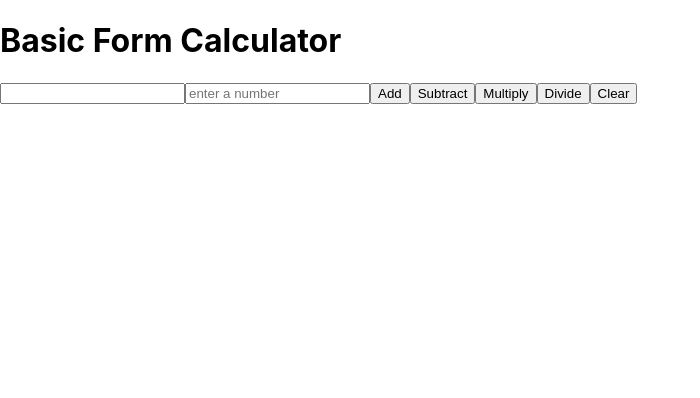
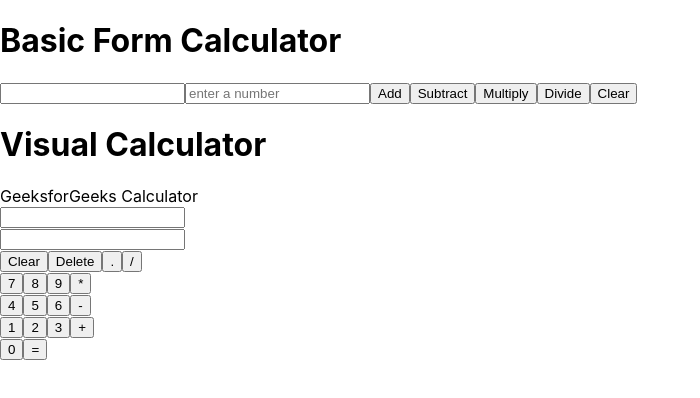
Before and after one commit to tanmichael1/Calculator, a React (Create React App) app: page / in a window 1280 px wide. Shown: the top 398 px of the page, without its empty margins (0-700 px from the left). Built offline with nearby package versions, Linux system fonts and the light colour scheme.

Commit message:
Create visual calculator

```diff
--- a/src/App.js
+++ b/src/App.js
@@ -1,5 +1,6 @@
 import logo from "./logo.svg";
 import React, { useState, useEffect } from "react";
+import Calculator from "./components/calculator";
 
 function App() {
   const [currentSum, setCurrentSum] = useState(0);
@@ -98,6 +99,10 @@
         <button onClick={Divide}>Divide</button>
         <button onClick={Clear}>Clear</button>
       </form>
+      <div className="app-title">
+        <h1> Visual Calculator</h1>
+      </div>
+      <Calculator />
     </div>
   );
 }
--- /dev/null
+++ b/src/components/button.js
@@ -0,0 +1,10 @@
+// Import React (Mandatory Step).
+import React from "react";
+
+// Create our Button component as a functional component.
+const Button = (props) => {
+  return <input type="button" value={props.label} />;
+};
+
+// Export our button component.
+export default Button;
--- /dev/null
+++ b/src/components/calculator.js
@@ -0,0 +1,49 @@
+// Imports.
+import React from "react";
+import CalculatorTitle from "./calculatorTitle.js";
+import OutputScreen from "./outputScreen.js";
+import Button from "./button.js";
+
+class Calculator extends React.Component {
+  render() {
+    return (
+      <div className="frame">
+        <CalculatorTitle value="GeeksforGeeks Calculator" />
+        <div class="mainCalc">
+          <OutputScreen />
+          <div className="button-row">
+            <Button label={"Clear"} />
+            <Button label={"Delete"} />
+            <Button label={"."} />
+            <Button label={"/"} />
+          </div>
+          <div className="button-row">
+            <Button label={"7"} />
+            <Button label={"8"} />
+            <Button label={"9"} />
+            <Button label={"*"} />
+          </div>
+          <div className="button-row">
+            <Button label={"4"} />
+            <Button label={"5"} />
+            <Button label={"6"} />
+            <Button label={"-"} />
+          </div>
+          <div className="button-row">
+            <Button label={"1"} />
+            <Button label={"2"} />
+            <Button label={"3"} />
+            <Button label={"+"} />
+          </div>
+          <div className="button-row">
+            <Button label={"0"} />
+            <Button label={"="} />
+          </div>
+        </div>
+      </div>
+    );
+  }
+}
+
+// Export Calculator Component.
+export default Calculator;
--- /dev/null
+++ b/src/components/calculatorTitle.js
@@ -0,0 +1,11 @@
+// Import React (Mandatory Step).
+import React from "react";
+
+// Create Functional Component.
+// Takes title as props.value.
+const CalculatorTitle = (props) => {
+  return <div className="calculator-title">{props.value}</div>;
+};
+
+// Export Calculator Title.
+export default CalculatorTitle;
--- /dev/null
+++ b/src/components/outputScreen.js
@@ -0,0 +1,18 @@
+// Import React (Mandatory Step).
+import React from "react";
+// Import Output Screen Row.
+import OutputScreenRow from "./outputScreenRow.js";
+
+// Functional Component.
+// Use to hold two Screen Rows.
+const OutputScreen = () => {
+  return (
+    <div className="screen">
+      <OutputScreenRow />
+      <OutputScreenRow />
+    </div>
+  );
+};
+
+// Export Output Screen.
+export default OutputScreen;
--- /dev/null
+++ b/src/components/outputScreenRow.js
@@ -0,0 +1,15 @@
+// Import React (Mandatory Step).
+import React from "react";
+
+// Functional Component.
+// Used to show Question/Answer.
+const OutputScreenRow = () => {
+  return (
+    <div className="screen-row">
+      <input type="text" readOnly />
+    </div>
+  );
+};
+
+// Export Output Screen Row.
+export default OutputScreenRow;
```
